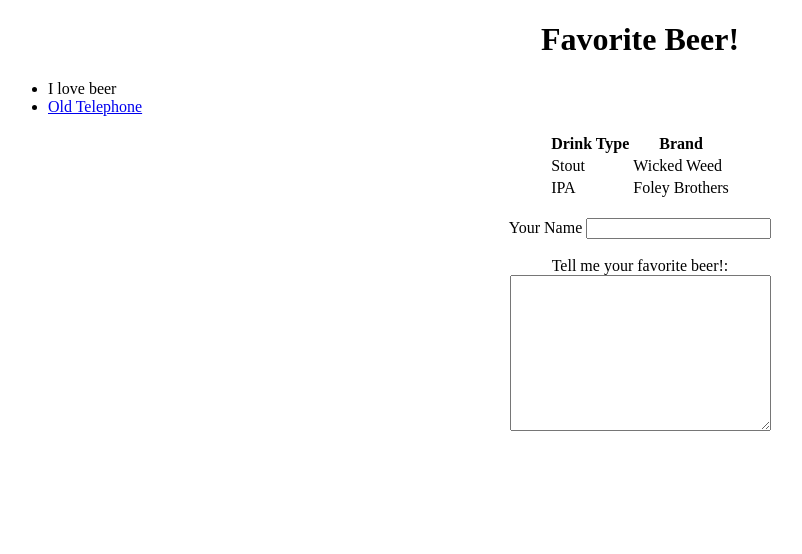
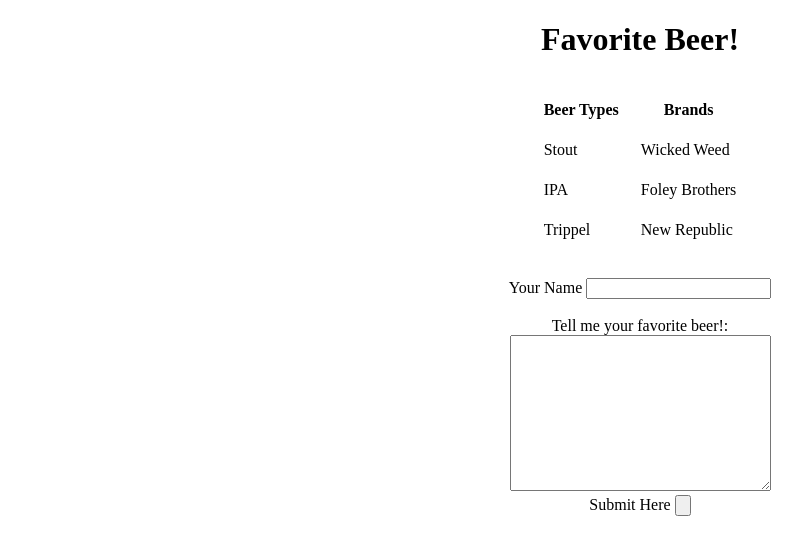
Before and after one commit to agabs-666/beer, a plain HTML site: page contact.html in a window 1280 px wide. Shown: the whole page, without its empty margins (0-802 px from the left). Drawn offline with Linux system fonts and the light colour scheme.

Commit message:
Add files via upload
Fixed for anonymity

```diff
--- a/contact.html
+++ b/contact.html
@@ -7,20 +7,10 @@
   <body>
     <center>
       <h1>Favorite Beer!</h1>
-    </center>
-      <ul>
-        <li>
-          I love beer
-          </li>
-          <li>
-            <a href="https://encrypted-tbn0.gstatic.com/images?q=tbn%3AANd9GcSi6iprPdZIcAxd8sHkrcS2640QSagcS3m9cA&usqp=CAU">Old Telephone</a>
-            </li>
-        </ul>
-    <center>
-    <table>
+    <table cellspacing="20">
       <thead>
-        <th>Drink Type</th>
-        <th>Brand</th>
+        <th>Beer Types</th>
+        <th>Brands</th>
       </thead>
       <tbody>
         <tr>
@@ -35,14 +25,24 @@
               Foley Brothers
               </td>
           </tr>
+          <tr>
+            <td>
+              Trippel
+            </td>
+            <td>
+              New Republic
+            </td>
+            </tr>
       </tbody>
     </table><br />
     <form action="mailto:annaelizabethgabrielli@gmail.com" method="post">
       <label>Your Name</label>
-      <input type="text"/>
+      <input type="text" name="yourName"/>
       <br><br />
       <label>Tell me your favorite beer!:</label><br />
-      <textarea name="name" rows="10" cols="30"></textarea><br />
+      <textarea name="yourFaveBeer" rows="10" cols="30"></textarea><br />
+      <label>Submit Here</label>
+      <input type="submit" name="" value="">
       </form>
     </center>
   </body>
```
Also changed, not shown: index.html (+18 -14 lines).
